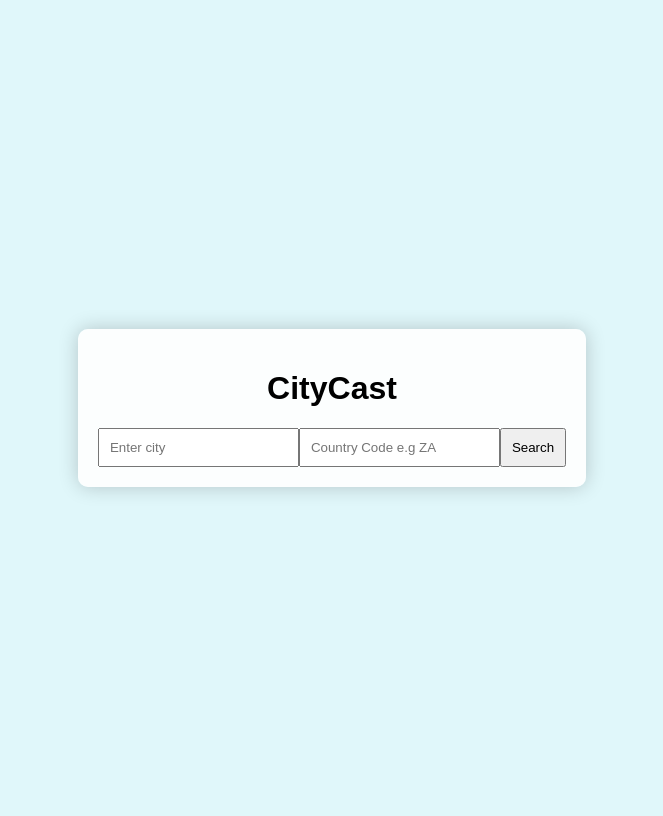
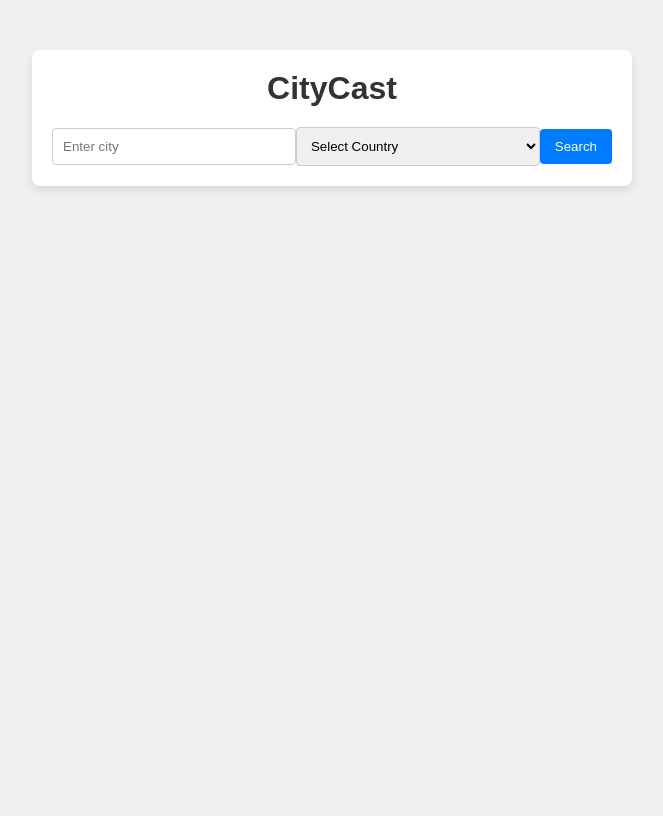
Before and after one commit to Maza455/Weather_Map, a Flask app: page / in a window 1280 px wide. Shown: the whole page, without its empty margins (308-971 px from the left). After the commit the page ends 190 px from the top, so only its background shows below. Run offline with Flask 3, Linux system fonts and the light colour scheme.

Commit message:
Adding changes

```diff
--- a/app.py
+++ b/app.py
@@ -3,7 +3,7 @@ import requests
 
 app = Flask(__name__)
 
-API_KEY = '16793aa4d20dfc1d893472dfe41db7b6'  # Replace with your OpenWeatherMap API key
+API_KEY = '203a0343366de9674ec987cdd0bc079b'  # Your OpenWeatherMap API key
 
 @app.route('/')
 def index():
@@ -14,8 +14,8 @@ def get_weather():
     city = request.form.get('city')
     country_code = request.form.get('countryCode')
 
-    if not city or not country_code:
-        return jsonify({'error': 'Please enter both city and country code.'}), 400
+    if not city:
+        return jsonify({'error': 'Please enter a city name.'}), 400
 
     # Fetch current weather data
     weather_url = f'https://api.openweathermap.org/data/2.5/weather?q={city},{country_code}&units=metric&appid={API_KEY}'
@@ -38,21 +38,22 @@ def get_weather():
         'lon': data['coord']['lon']
     }
 
-    # Fetch 5-day forecast data
-    forecast_url = f'https://api.openweathermap.org/data/2.5/forecast/daily?lat={weather_data["lat"]}&lon={weather_data["lon"]}&cnt=5&units=metric&appid={API_KEY}'
+    # Fetch 4-day forecast data
+    forecast_url = f'https://api.openweathermap.org/data/2.5/forecast?lat={weather_data["lat"]}&lon={weather_data["lon"]}&cnt=16&units=metric&appid={API_KEY}'
     forecast_response = requests.get(forecast_url)
 
     if forecast_response.status_code == 200:
         forecast_data = forecast_response.json()
         weather_data['forecast'] = []
 
-        for day in forecast_data['list']:
+        for i in range(0, 16, 4):
+            day_forecast = forecast_data['list'][i:i+4]
             weather_data['forecast'].append({
-                'date': day['dt'],
-                'temp_max': int(day['temp']['max']),
-                'temp_min': int(day['temp']['min']),
-                'description': day['weather'][0]['description'],
-                'icon': day['weather'][0]['icon']
+                'date': day_forecast[0]['dt'],
+                'temp_max': int(day_forecast[0]['main']['temp_max']),
+                'temp_min': int(day_forecast[0]['main']['temp_min']),
+                'description': day_forecast[0]['weather'][0]['description'],
+                'icon': day_forecast[0]['weather'][0]['icon']
             })
 
     return jsonify(weather_data)
--- a/static/script.js
+++ b/static/script.js
@@ -2,8 +2,8 @@ document.getElementById('search-button').addEventListener('click', function() {
     const city = document.getElementById('city-input').value.trim();
     const countryCode = document.getElementById('countryCode').value.trim();
 
-    if (!city || !countryCode) {
-        alert("Please enter both city and country code.");
+    if (!city) {
+        alert("Please enter a city name.");
         return;
     }
 
@@ -39,16 +39,21 @@ document.getElementById('search-button').addEventListener('click', function() {
             // Show current weather box
             document.querySelector('.weather-box').style.display = 'block';
 
+            // Display time-sensitive message
+            displayTimeMessage(data.forecast);
+
             // Display the forecast
             const forecastBoxes = document.querySelector('.forecast-boxes');
             forecastBoxes.innerHTML = ''; // Clear previous forecast
 
+            // Ensure that we have a valid forecast array before processing it
+            if (data.forecast && Array.isArray(data.forecast)) {
                 data.forecast.forEach(day => {
                     const date = new Date(day.date * 1000).toLocaleDateString();
                     const iconUrlForecast = `http://openweathermap.org/img/wn/${day.icon}@2x.png`;
 
                     const box = document.createElement('div');
-           box.classList.add('forecast-box', 'fadeIn');
+                    box.classList.add('forecast-box');
                     box.innerHTML = `
                         <h3>${date}</h3>
                         <img src="${iconUrlForecast}" alt="${day.description}">
@@ -61,9 +66,70 @@ document.getElementById('search-button').addEventListener('click', function() {
 
                 // Show the forecast section
                 document.querySelector('.forecast').style.display = 'block';
+
+                // Start carousel functionality
+                startCarousel(forecastBoxes);
+            } else {
+                console.error("Forecast data is missing or not an array.");
+                document.querySelector('.not-found').style.display = 'block';
+            }
+
+            // Update current time every second
+            setInterval(updateTimeDisplay, 1000);
+
         })
         .catch(error => {
             console.error(error);
             document.querySelector('.not-found').style.display = 'block';
         });
 });
+
+// Function to update time display
+function updateTimeDisplay() {
+    const now = new Date();
+    const hours = String(now.getHours()).padStart(2, '0');
+    const minutes = String(now.getMinutes()).padStart(2, '0');
+
+    document.getElementById("current-time").textContent = `${hours}:${minutes}`;
+}
+
+// Function to display time-sensitive weather messages
+function displayTimeMessage(forecast) {
+    const rainForecast = forecast.find(day => day.description.includes("rain"));
+
+    if (rainForecast) {
+        const rainTime = new Date(rainForecast.date * 1000);
+        const currentTime = new Date();
+
+        const timeDiffMinutes = Math.round((rainTime - currentTime) / (1000 * 60)); // Difference in minutes
+
+        if (timeDiffMinutes <= 60 && timeDiffMinutes > 0) { // If rain is expected within the next hour
+            document.querySelector('.time-message').textContent = `Expect rain in ${timeDiffMinutes} minute${timeDiffMinutes > 1 ? 's' : ''}.`;
+        } else if (timeDiffMinutes <= 120 && timeDiffMinutes > 60) { // If rain is expected in the next two hours
+            document.querySelector('.time-message').textContent = `Expect rain in the next couple of hours.`;
+        } else {
+            document.querySelector('.time-message').textContent = `No immediate rain expected.`;
+        }
+    } else {
+        document.querySelector('.time-message').textContent = `No rain expected soon.`;
+    }
+}
+
+// Function to start carousel functionality for forecast boxes
+function startCarousel(forecastBoxes) {
+   let index = 0;
+
+   function showNext() {
+       index += 1;
+
+       if (index > Math.floor(forecastBoxes.children.length / 3) - 1) { // Reset index if it exceeds available slides
+           index = 0;
+       }
+
+       const offsetX = -index * (100 / Math.ceil(forecastBoxes.children.length / 3)); // Calculate offset based on index
+
+       forecastBoxes.style.transform = `translateX(${offsetX}%)`; // Move to next set of cards
+   }
+
+   setInterval(showNext, 3000); // Change slide every 3 seconds
+}
--- a/static/style.css
+++ b/static/style.css
@@ -1,81 +1,93 @@
+* {
+  box-sizing: border-box;
+  margin: 0;
+  padding: 0;
+}
+
 body {
-  font-family: Arial, sans-serif;
-  background-color: #e0f7fa; /* Light blue background */
-  display: flex;
-  justify-content: center;
-  align-items: center;
-  height: 100vh;
+  font-family: 'Arial', sans-serif;
+  background-color: #f0f0f0;
+  color: #333;
 }
 
 .container {
-  background-color: rgba(255, 255, 255, 0.9);
+  max-width: 600px;
+  margin: 50px auto;
   padding: 20px;
-  border-radius: 10px;
-  box-shadow: 0px 0px 20px rgba(0, 0, 0, 0.2);
+  background-color: white;
+  border-radius: 8px;
+  box-shadow: 0 4px 10px rgba(0, 0, 0, 0.1);
 }
 
 h1 {
   text-align: center;
+  margin-bottom: 20px;
 }
 
 .search-box {
   display: flex;
   justify-content: space-between;
+  align-items: center;
 }
 
-.search-box input {
+input[type=text], select {
+  padding: 10px;
+  border-radius: 4px;
+  border: 1px solid #ccc;
   width: calc(50% - 10px);
-  padding: 10px;
 }
 
-.search-box button {
-  padding: 10px;
+button {
+  padding: 10px 15px;
+  background-color: #007bff;
+  color: white;
+  border: none;
+  border-radius: 4px;
+  cursor: pointer;
 }
 
-/* Weather Box Styles */
+button:hover {
+  background-color: #0056b3;
+}
+
 .weather-box {
+  text-align: center;
   margin-top: 20px;
 }
 
-.not-found {
-  color: red;
+.weather-box img {
+  width: 100px; /* Adjust icon size */
 }
 
-/* Forecast Styles */
 .forecast {
-  margin-top: 20px;
+  margin-top: 30px;
 }
 
-.forecast h2 {
+.forecast-container {
+  position: relative; /* Positioning for carousel */
+}
+
+.carousel {
+  overflow-x: hidden; /* Hide overflow */
+}
+
+.forecast-boxes {
+  display: flex; /* Flexbox for forecast boxes */
+  transition: transform 0.5s ease-in-out; /* Smooth transition */
+}
+
+.forecast-box {
+  background-color: #e7f3fe; /* Light blue background */
+  border-radius: 5px;
+  padding: 15px;
+  margin-right: 10px; /* Space between boxes */
+}
+
+.not-found {
   text-align: center;
 }
 
-.forecast-boxes {
-  display: grid;
-  grid-template-columns: repeat(auto-fill, minmax(120px, 1fr));
-  gap: 10px; /* Space between forecast boxes */
+/* Carousel specific styles */
+.carousel-button {
+  position:absolute;
 }
-
-.forecast-box {
-  background-color: rgba(255,255,255,0.8);
-  padding: 10px;
-  border-radius: 10px;
-  text-align: center;
-}
-
-/* Animation */
-.fadeIn {
-  animation: fadeIn ease-in-out 0.5s forwards;
-}
-
-@keyframes fadeIn {
-  from {
-      opacity: 0;
-      transform: translateY(-10px);
-  }
-
-  to {
-      opacity: 1;
-      transform: translateY(0);
-  }
-}
--- a/templates/index.html
+++ b/templates/index.html
@@ -10,34 +10,52 @@
    <div class="container">
        <h1>CityCast</h1>
        <div class="search-box">
-            <input type="text" id="city-input" placeholder="Enter city">
-            <input type="text" id="countryCode" placeholder="Country Code e.g ZA">
+           <input type="text" id="city-input" placeholder="Enter city" required>
+           <select id="countryCode">
+               <option value="" disabled selected>Select Country</option>
+               <option value="US">United States</option>
+               <option value="CA">Canada</option>
+               <option value="GB">United Kingdom</option>
+               <option value="ZA">South Africa</option>
+               <option value="AU">Australia</option>
+               <option value="IN">India</option>
+               <option value="BR">Brazil</option>
+               <option value="DE">Germany</option>
+               <option value="FR">France</option>
+               <option value="JP">Japan</option>
+               <option value="">Others</option>
+           </select>
            <button id="search-button">Search</button>
        </div>
 
-        <div class="weather-box" style="display: none;">
+       <img id="loading-gif" src="{{ url_for('static', filename='loading.gif') }}" alt="Loading..." style="display:none;">
+
+       <div class="weather-box" style="display:none;">
            <img id="weather-icon" src="" alt="">
            <p class="temperature"></p>
            <p class="cityName"></p>
            <p class="description"></p>
            <p>Humidity: <span class="humidity"></span>%</p>
            <p>Wind Speed: <span class="wind-speed"></span> Km/h</p>
+           <p class="time-message" style="color: #ff5733; font-weight: bold;"></p> <!-- Message about upcoming weather -->
+           <p>Time: <span id="current-time" style="color: red; font-weight: bold;"></span></p>
        </div>
 
-        <div class="not-found" style="display: none;">
-            <p>Oops! Unknown location :/</p>
+       <div class="not-found" style="display:none;">
+           <!-- <p>Oops! Unknown location :/</p> -->
        </div>
 
-        <!-- 5-Day Forecast Section -->
-        <div class="forecast" style="display: none;">
+       <!-- Carousel for 5-Day Forecast -->
+       <div class="forecast" style="display:none;">
         <h2>5-Day Forecast</h2>
-            <div class="forecast-boxes">
+        <div class="forecast-container">
+            <!-- Carousel wrapper -->
+            <div class="carousel">
                 <!-- Forecast boxes will be populated here -->
+                <div class="forecast-boxes"></div>
             </div>
         </div>
-
-        <!-- Animation GIF -->
-        <img id="loading-gif" src="{{ url_for('static', filename='loading.gif') }}" alt="Loading..." style="display: none;">
+    </div>
 </div>
 
    <script src="{{ url_for('static', filename='script.js') }}"></script>
```
Lines whose indentation alone changed are shown as unchanged.
